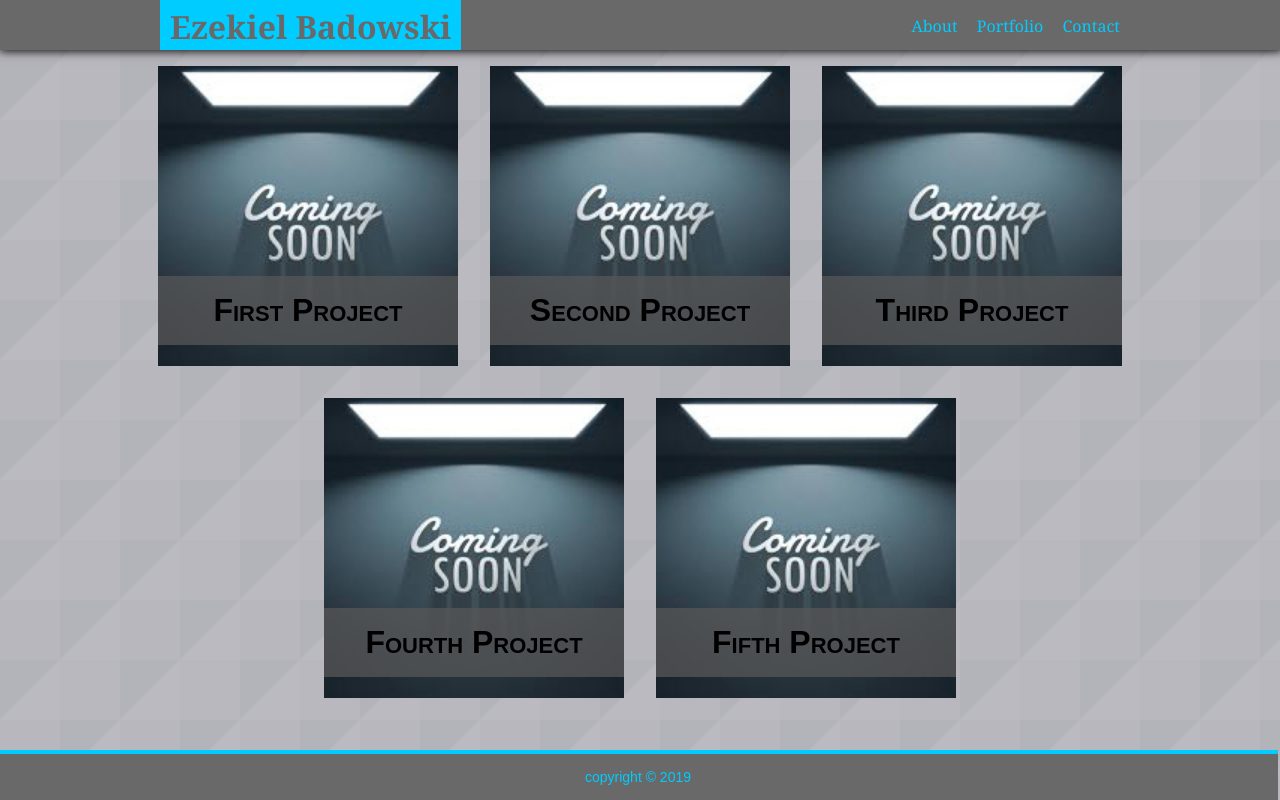
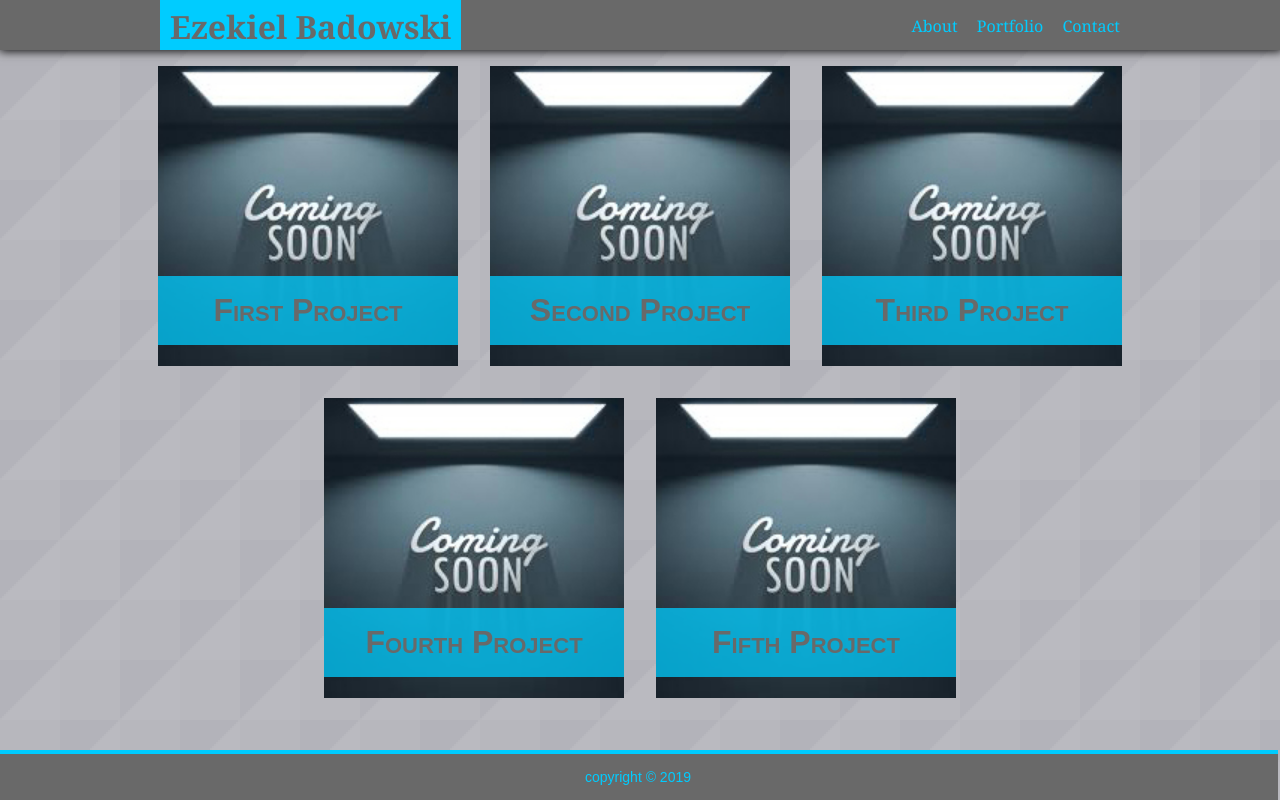
Before and after one commit to ebadowski/Basic-Portfolio, a plain HTML site: page portfolio.html in a window 1280 px wide. Drawn offline with Linux system fonts and the light colour scheme.

Commit message:
okay actually done

```diff
--- a/assets/css/index.css
+++ b/assets/css/index.css
@@ -1,5 +1,5 @@
 section{
-    background-color: #00ccff;
+    background-color: rgb(0, 204, 255);
     width: 960px;
     margin: 0 auto;
     margin-top: 30px;
--- a/assets/css/portfolio.css
+++ b/assets/css/portfolio.css
@@ -28,13 +28,14 @@
 .portfolio-item h4{
     position: relative;
     bottom: -210px;
-    background-color: rgb(87, 87, 87, .75);
+    background-color: rgb(0, 204, 255, .75);
     width: 300px;
     text-align: center;
     padding: .5em 0;
     font-size: 2em;
     margin: 0;
     font-variant: small-caps;
+    color: dimgray;
 }
 section {
     display: flex;
```
